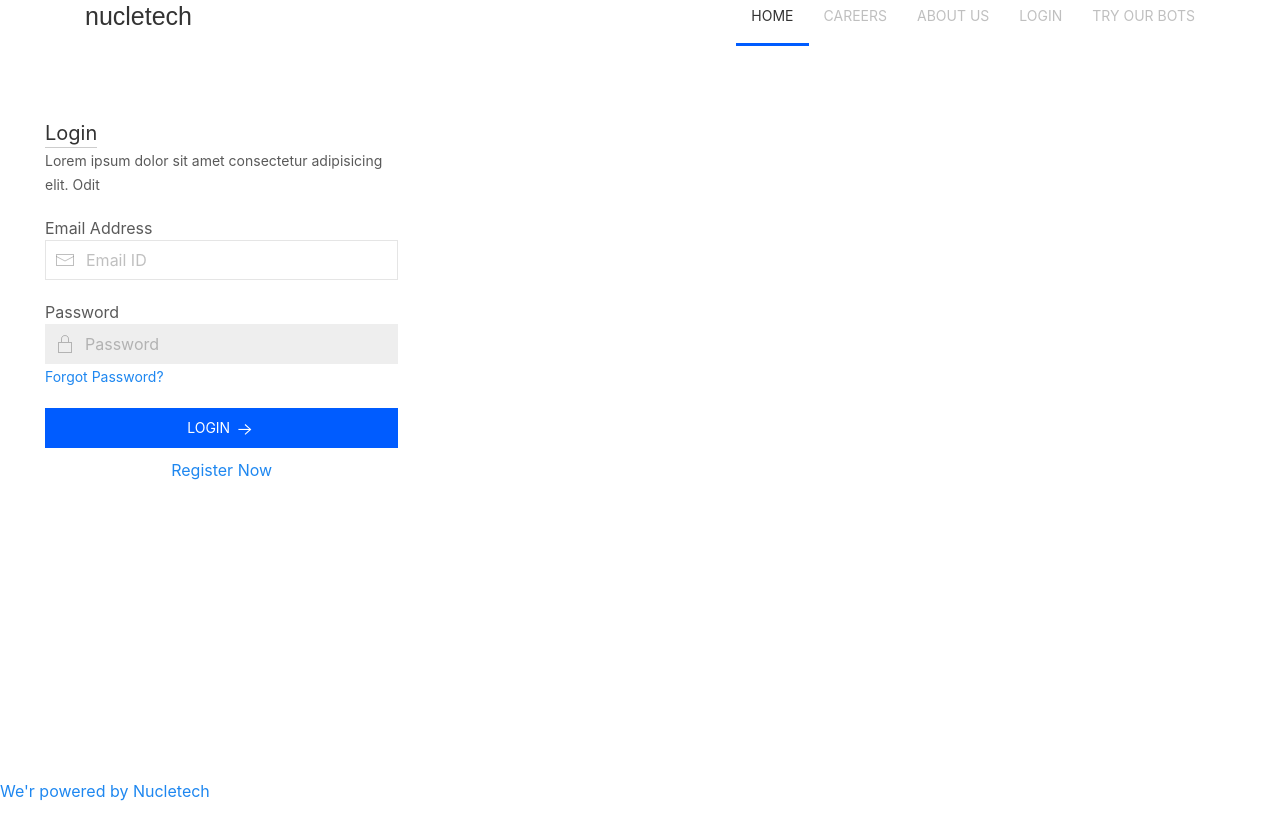
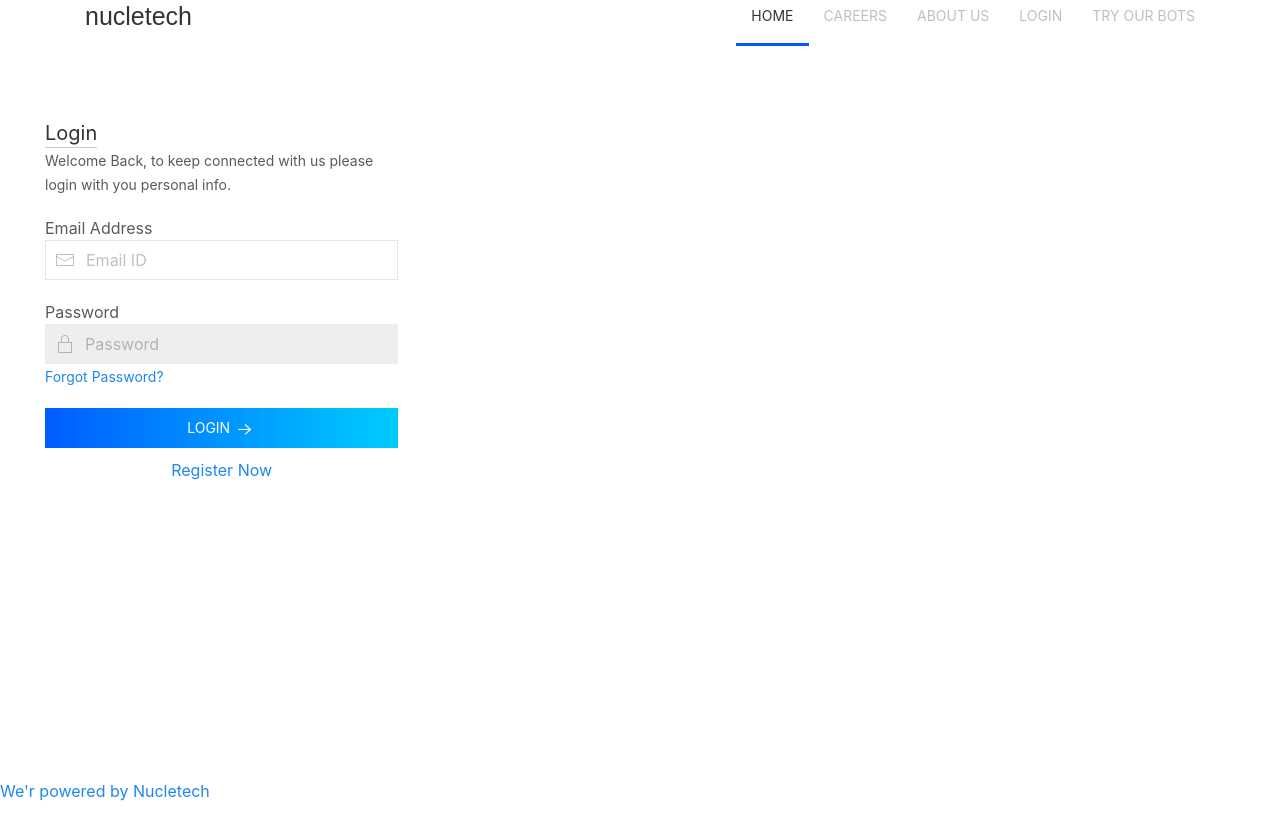
Before and after one commit to rekaran/nucletech, a Django app: page /login/ in a window 1280 px wide. Shown: the part 21-860 px from the top of the page. Run offline with Django 3.2, Linux system fonts and the light colour scheme; some libraries are stand-ins or nearby versions; some web fonts are replaced.

Commit message:
Login Changes

```diff
--- a/home/templates/home/login.html
+++ b/home/templates/home/login.html
@@ -48,6 +48,8 @@
         width: 66.67%;
     }.uk-width-1-4\@m {
         width: 33.33%;
+    }.uk-button-primary{
+        background: linear-gradient(to right,#005CFF,#0cf)
     }
 </style>
 {% endblock %}
@@ -58,7 +60,7 @@
     <div class="" uk-grid>
         <div class="uk-margin-xlarge-top uk-width-1-4@m nt-login-container">
             <h4>Login </h4>
-            <span class="nt-text-small">Lorem ipsum dolor sit amet consectetur adipisicing elit. Odit</span>
+            <span class="nt-text-small">Welcome Back, to keep connected with us please login with you personal info.</span>
             <form class="nt-login" method="post">
                 {% csrf_token %}
                 {% for field in form %}
@@ -76,7 +78,7 @@
                         {{ field.errors }}
                     </div>
                 {% endfor %}
-                <a href="#" class="nt-text-small">Forgot Password?</a>
+                <a href="https://www.nucletech.com/passwordreset/" class="nt-text-small">Forgot Password?</a>
                 <button class="uk-button uk-button-primary uk-margin-top" type="submit">LOGIN <span uk-icon="icon: arrow-right; ratio: 1.1"></span></button><br>
                 <div class="uk-margin-small-top uk-text-center">
                     <a href="https://www.nucletech.com/register/" class="">Register Now</a>
```
